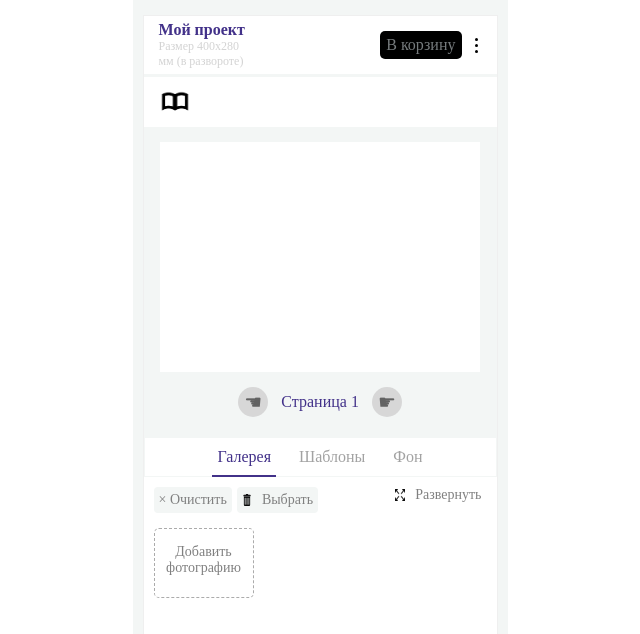
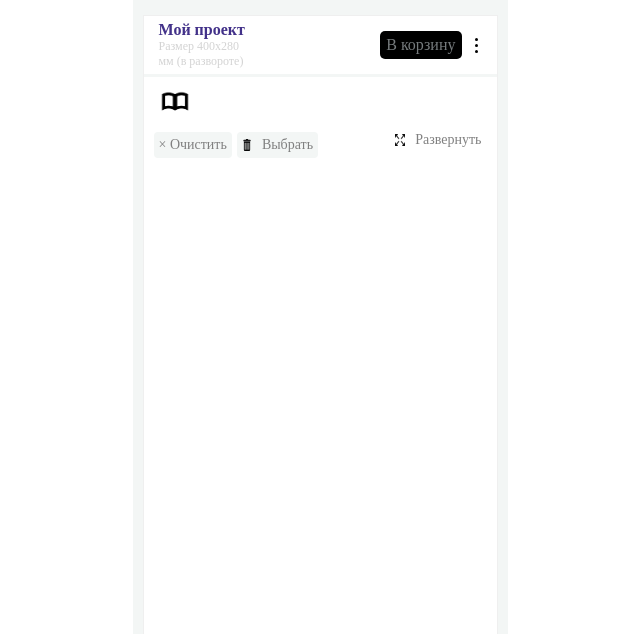
Before and after one commit to Aegis020404/tsc_test, a React (Create React App) app: page / in a window 1280 px wide. Both pictures are taken after a click on the button "Развернуть". Shown: the top 634 px of the page, without its empty margins (320-960 px from the left). Built offline with nearby package versions, Linux system fonts and the light colour scheme.

Commit message:
add unwrapper

```diff
--- a/src/components/Themes/ThemesViewer.tsx
+++ b/src/components/Themes/ThemesViewer.tsx
@@ -8,15 +8,16 @@ import ModalAddStore from "../ui/ModalAddStore";
 import themesNav from "./ThemesNav";
 
 const ThemesViewer = () => {
-    const {list,themesNav,currentPag} = useAppSelector(state => state.store)
+
+    const {list, themesNav, currentPag} = useAppSelector(state => state.store)
     const [addModal, setAddModal] = useState(false)
+    const [isWrapper, setWrapper] = useState(false)
     const dispatch = useAppDispatch();
-
     const addPhoto = () => {
         setAddModal(true);
     }
     return (
-        <div className={cl.ThemesViewer}>
+        <div className={isWrapper ?  cl.ThemesViewer+" "+cl.ThemesViewerUnwrapped : cl.ThemesViewer}>
             {
                 addModal ? <ModalAddStore setAddModal={setAddModal}/> : ''
             }
@@ -29,19 +30,31 @@ const ThemesViewer = () => {
                     <button className={cl.btn}><img src={backedImg} width={10} height={12} alt="backet img"/> Выбрать
                     </button>
                 </div>
-                <div className={cl.unwrapper}>
+                <div className={cl.unwrapper} onClick={() => {
+                    setWrapper(state => !state);
+                    console.log(isWrapper);
+                }}>
                     <button className={cl.btn + ' ' + cl.unwrap}><img src={unwrapImg} width={10} height={12}
                                                                       alt="unwrap img"/> Развернуть
                     </button>
                 </div>
             </div>
+
+            {isWrapper ?
+                <div className={cl.list}>
+                    {list[themesNav].map((item, idx) => <div className={cl.cell} key={item.id}>
+                        <img width={100} height={70} src={item.src} alt={item.title}/>
+                    </div>)}
+                </div>
+
+                :
                 <div className={cl.lists}>
-                {/*{list[themesNav].map((el,idx) =>*/}
 
-                {/*)}*/}
                     <div className={cl.cell + " " + cl.addCell} onClick={addPhoto}>Добавить фотографию</div>
                     {
-                    getChunkedArr(list, themesNav).map((arr, aIx) => <div className={cl.list} style={{left:aIx*1000-currentPag*1000+'px'}}  key={aIx}>{
+                        getChunkedArr(list, themesNav).map((arr, aIx) => <div className={cl.list}
+                                                                              style={{left: aIx * 1000 - currentPag * 1000 + 'px'}}
+                                                                              key={aIx}>{
                             arr.map((item) => (
                                 <div className={cl.cell} key={item.id}>
                                     <img width={100} height={70} src={item.src} alt={item.title}/>
@@ -50,6 +63,9 @@ const ThemesViewer = () => {
                         }</div>)
                     }
                 </div>
+            }
+
+
         </div>
     );
 };
--- a/src/store/slices/storeSlice.ts
+++ b/src/store/slices/storeSlice.ts
@@ -1,5 +1,4 @@
 import {createSlice, PayloadAction} from "@reduxjs/toolkit";
-import store from "../index";
 
 export interface Store  {
     id: string;
--- a/src/styles/Themes/ThemesViewer.module.css
+++ b/src/styles/Themes/ThemesViewer.module.css
@@ -4,7 +4,14 @@
     padding: 10px;
     height: 350px;
 }
-
+.ThemesViewerUnwrapped {
+    transition: all 1s;
+    position: relative;
+    bottom: 355px;
+    background: white;
+    z-index: 20;
+    min-height: 600px !important;
+}
 .management {
     display: flex;
     justify-content: space-between;
@@ -59,7 +66,9 @@
 
 
 .addCell {
-    padding-top: 15px;
+    width: 100%;
+    margin-bottom: 20px;
+    padding-top: 25px;
     text-align: center;
     border: 1px dashed #ababab;
     transition: all .3s;
```
Also changed, not shown: src/components/ui/ModalProductAdd.tsx (added, +11 -0 lines). Lines whose indentation alone changed are shown as unchanged.
